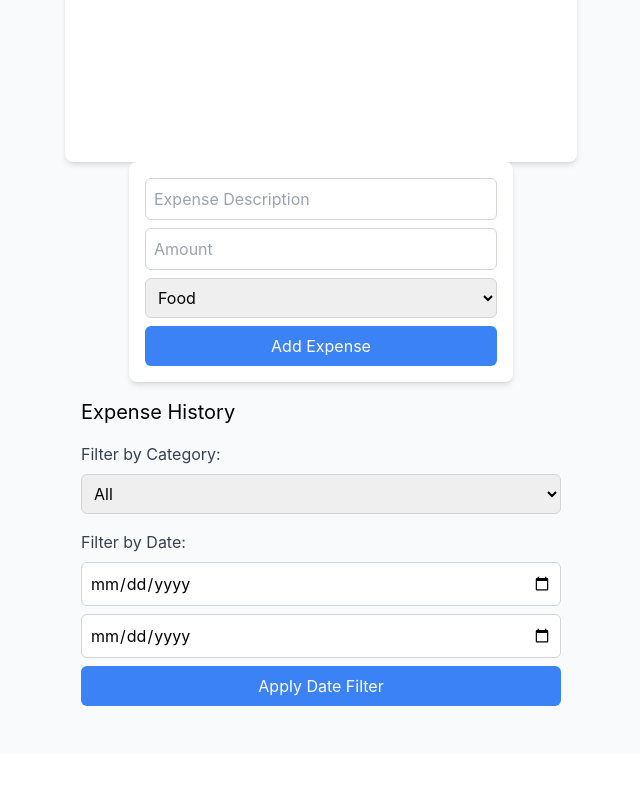
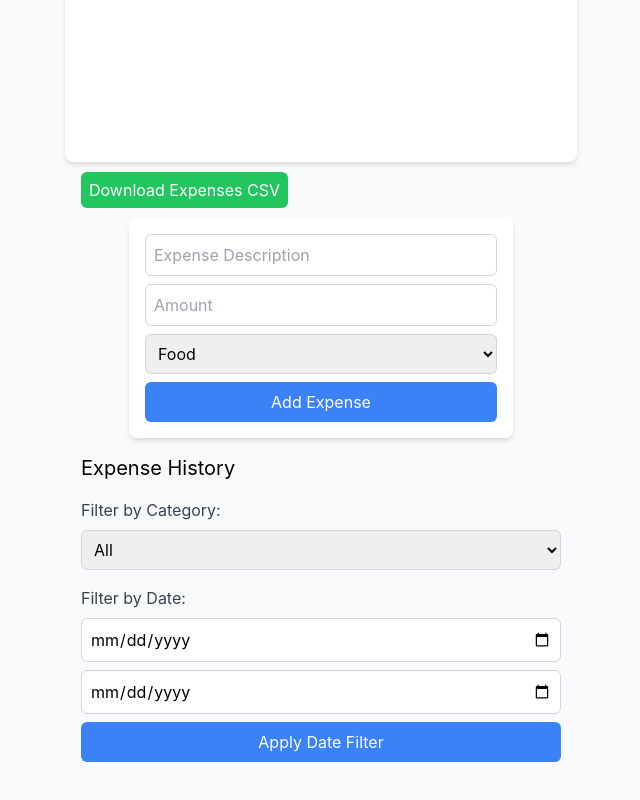
Before and after one commit to jadhneiny/ExpenseTracker, a React (Create React App) app in the folder expense-tracker/: page / in a window 1280 px wide. Shown: the part 808-1608 px from the top of the page, without its empty margins (319-959 px from the left). Before the commit the page ends 1562 px from the top, so only its background shows below. Built offline with nearby package versions, Linux system fonts and the light colour scheme.

Commit message:
exporting feature

```diff
--- a/expense-tracker/package.json
+++ b/expense-tracker/package.json
@@ -10,6 +10,7 @@
     "chart.js": "^4.4.5",
     "react": "^18.3.1",
     "react-chartjs-2": "^5.2.0",
+    "react-csv": "^2.2.2",
     "react-dom": "^18.3.1",
     "react-redux": "^9.1.2",
     "react-scripts": "^5.0.1",
--- a/expense-tracker/src/App.js
+++ b/expense-tracker/src/App.js
@@ -4,6 +4,7 @@ import ExpenseList from './components/ExpenseList';
 import Summary from './components/Summary';
 import ExpenseChart from './components/ExpenseChart';
 import BudgetInput from './components/BudgetInput';
+import ExportCSV from './components/ExportCSV';
 
 function App() {
   return (
@@ -12,6 +13,7 @@ function App() {
       <BudgetInput />
       <Summary />
       <ExpenseChart />
+      <ExportCSV />
       <AddExpenseForm />
       <ExpenseList />
     </div>
--- /dev/null
+++ b/expense-tracker/src/components/ExportCSV.js
@@ -0,0 +1,29 @@
+import React from 'react';
+import { useSelector } from 'react-redux';
+import { CSVLink } from 'react-csv';
+
+const ExportCSV = () => {
+  const expenses = useSelector(state => state.expenses.expenses);
+
+  const headers = [
+    { label: 'Description', key: 'description' },
+    { label: 'Amount', key: 'amount' },
+    { label: 'Category', key: 'category' },
+    { label: 'Date', key: 'date' },
+  ];
+
+  return (
+    <div className="max-w-lg mx-auto p-4">
+      <CSVLink
+        data={expenses}
+        headers={headers}
+        filename="expenses.csv"
+        className="w-full p-2 bg-green-500 text-white rounded-md"
+      >
+        Download Expenses CSV
+      </CSVLink>
+    </div>
+  );
+};
+
+export default ExportCSV;
```
Also changed, not shown: 1 other file (tests, documents, lock files or other folders).
